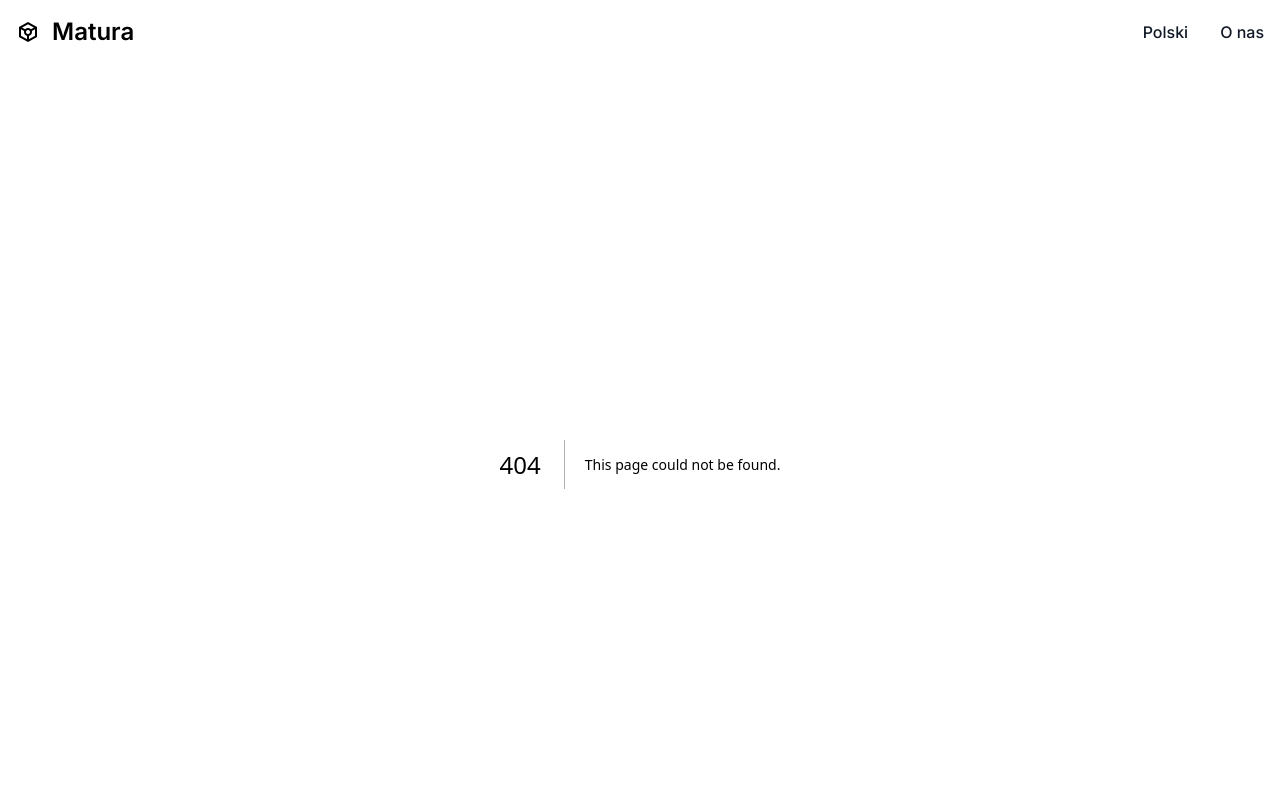
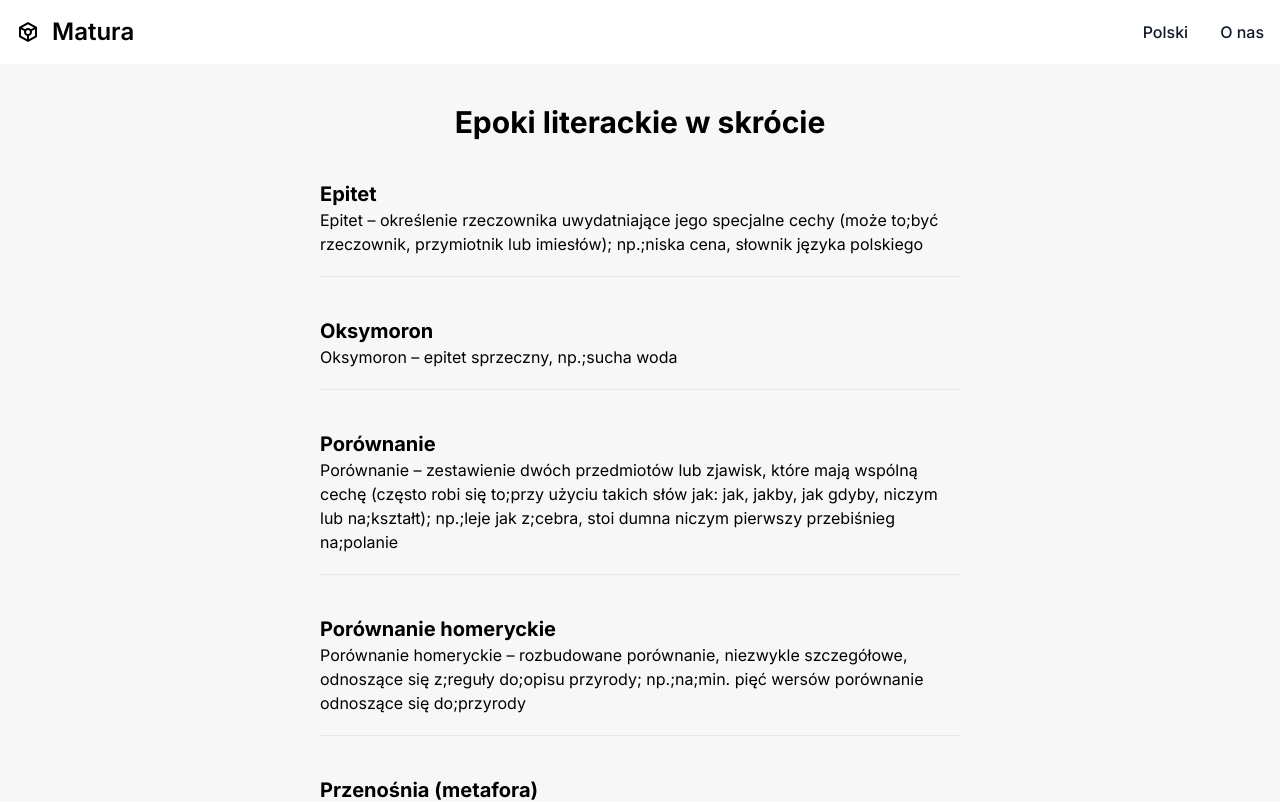
Before and after one commit to loudsheep/polski-matura, a Next.js app: page /polski/srodki-stylistyczne in a window 1280 px wide. Before the commit this address had no page. Shown: the top 802 px of the page. Built offline with nearby package versions, Linux system fonts and the light colour scheme.

Commit message:
Added 'Srodki stylistyczne' page

```diff
--- a/app/polski/page.tsx
+++ b/app/polski/page.tsx
@@ -16,6 +16,9 @@ export default function PolskiPage() {
                     <li>
                         <Link href={"/polski/opracowania"} className="text-blue-500">Opracowania pytań z matury ustnej</Link>
                     </li>
+                    <li>
+                        <Link href={"/polski/srodki-stylistyczne"} className="text-blue-500">Środki stylistyczne</Link>
+                    </li>
                 </ul>
             </div>
         </div>
--- /dev/null
+++ b/app/polski/srodki-stylistyczne/page.tsx
@@ -0,0 +1,34 @@
+'use client';
+
+import React, { useState, useEffect } from 'react';
+
+export default function SrodkiPage() {
+    const [jsonData, setJsonData] = useState<any>(null);
+
+    useEffect(() => {
+        const fetchData = async () => {
+            try {
+                const response = await fetch('/data/srodki.json');
+                const data = await response.json();
+                setJsonData(data);
+            } catch (error) {
+                console.error('Error fetching JSON data:', error);
+            }
+        };
+
+        fetchData();
+    }, []);
+
+    return (
+        <div className='w-11/12 md:w-5/6 lg:w-3/4 xl:w-1/2 mx-auto flex-col items-center'>
+            <h1 className='text-center text-3xl font-bold my-10'>Epoki literackie w skrócie</h1>
+
+            {jsonData && jsonData.map((value: any, idx: any) => (
+                <div key={idx} className='mb-10 pb-5 border-b'>
+                    <h2 className='text-xl font-bold'>{value.title}</h2>
+                    <p>{value.content}</p>
+                </div>
+            ))}
+        </div>
+    )
+}
--- /dev/null
+++ b/public/data/srodki.json
@@ -0,0 +1,142 @@
+[
+    {
+        "title": "Epitet",
+        "content": "Epitet – określenie rzeczownika uwydatniające jego specjalne cechy (może to;być rzeczownik, przymiotnik lub imiesłów); np.;niska cena, słownik języka polskiego"
+    },
+    {
+        "title": "Oksymoron",
+        "content": "Oksymoron – epitet sprzeczny, np.;sucha woda"
+    },
+    {
+        "title": "Porównanie",
+        "content": "Porównanie – zestawienie dwóch przedmiotów lub zjawisk, które mają wspólną cechę (często robi się to;przy użyciu takich słów jak: jak, jakby, jak gdyby, niczym lub na;kształt); np.;leje jak z;cebra, stoi dumna niczym pierwszy przebiśnieg na;polanie"
+    },
+    {
+        "title": "Porównanie homeryckie",
+        "content": "Porównanie homeryckie – rozbudowane porównanie, niezwykle szczegółowe, odnoszące się z;reguły do;opisu przyrody; np.;na;min. pięć wersów porównanie odnoszące się do;przyrody"
+    },
+    {
+        "title": "Przenośnia (metafora) ",
+        "content": "Przenośnia (metafora) - zabieg polegający na;skojarzeniu ze;sobą nawet odległych pojęć; jest to;zestawienie wyrazów w;taki sposób, aby wydobyć nowe znaczenie; np.;wiosłując skrzydłami. Przenośnia ma;kilka swoich odmian:"
+    },
+    {
+        "title": "Personifikacja (uosobienie)",
+        "content": "Personifikacja (uosobienie) – nadanie przedmiotom, zjawiskom lub pojęciom cech ludzkich; np.;kamienie przemówiły"
+    },
+    {
+        "title": "Animizacja (ożywienie)",
+        "content": "Animizacja (ożywienie) – nadanie martwej przyrodzie i;zjawiskom cech istot żywych; np.;liście latały"
+    },
+    {
+        "title": "Metonimia (zamiennia) ",
+        "content": "Metonimia (zamiennia) - zastąpienie właściwego wyrazu innym, który;jest w;jakimś związku z;tym słowem; np.;czytam Tuwima (zamiast: czytam dzieła Tuwima),;Urząd Miasta ogłosił (zamiast: burmistrz ogłosił), ryknęły spiże (zamiast: ryknęły armaty ze;spiżu), tym żyje ulica (zamiast: tym tematem interesują się ludzie i;mówią o;nim na;ulicy)"
+    },
+    {
+        "title": "Synekdocha (odmiana metonimii)",
+        "content": "Synekdocha (odmiana metonimii) – ma;dwa typy: pars pro toto (część za;całość), np.;witam w;moich;progach (mówimy o;progu, ale;mamy na;myśli cały dom); dach nad;głową (chodzi o;dom, a;nie;o;sam dach) oraz;totum;pro parte (całość zamiast części), np.;szkoła jest przeciwna (a;przecież chodzi o;uczniów lub nauczycieli, a;nie;o;budynek); ścigała mnie policja (a;przecież goniło mnie tylko;kilku funkcjonariuszy)"
+    },
+    {
+        "title": "Peryfraza (omówienie) ",
+        "content": "Peryfraza (omówienie) - wskazanie na;cechę jakiegoś przedmiotu zamiast nazwania go;wprost (“gwiazda ognista” zamiast “słońce”, “z chińskich ziół ciągnione treści” zamiast “herbata”, “Jan z;Czarnolasu” zamiast “Jan Kochanowski”, “kobieta z;rybim ogonem” zamiast “syrena”)"
+    },
+    {
+        "title": "Eufemizm",
+        "content": "Eufemizm – omówienie polegające na;złagodzeniu tonu wypowiedzi, np.;“mijać się z;prawdą” zamiast “kłamać”, “nie wylewać za;kołnierz” zamiast “pić dużo alkoholu”"
+    },
+    {
+        "title": "Apostrofa",
+        "content": "Apostrofa – zwrot do;adresata"
+    },
+    {
+        "title": "Inwokacja",
+        "content": "Inwokacja – rozbudowana apostrofa o;podniosłym charakterze; najczęściej zwracamy się do;bóstw, muz lub ojczyzny"
+    },
+    {
+        "title": "Powtórzenie",
+        "content": "Powtórzenie – występowanie w;obrębie jednego zdania lub akapitu tych samych wyrazów"
+    },
+    {
+        "title": "Anafora",
+        "content": "Anafora – odmiana powtórzenia, w;której;kolejne wersy tekstu poetyckiego zaczynają się od;tego samego wyrazu"
+    },
+    {
+        "title": "Epifora",
+        "content": "Epifora – odmiana powtórzenia, w;której;te;same wyrazy pojawiają się na;końcu;wersu"
+    },
+    {
+        "title": "Paralelizm składniowy",
+        "content": "Paralelizm składniowy – powtarzająca się konstrukcja zdania (np.;w;Biblii: “I stworzył Pan człowieka. I;wiedział, że;było to;dobre”)"
+    },
+    {
+        "title": "Inwersja (szyk przestawny)",
+        "content": "Inwersja (szyk przestawny)"
+    },
+    {
+        "title": "Zdrobnienie",
+        "content": "Zdrobnienie – dodanie do;wyrazu formantu zdrobniającego, np.;‑ek, co;ma;za;zadanie wzbudzić sympatię, politowanie lub ironię. Są;to;wyrazy o;dodatnim zabarwieniu uczuciowym; np.;piesek, nosek, staruszek"
+    },
+    {
+        "title": "Zgrubienie",
+        "content": "Zgrubienie – dodatnie do;wyrazu formantu oznaczającego coś dużego, np.;‑isko, co;ma;za;zadanie wyrazić niechęć, pogardę lub lekceważenie. Są;to;wyrazy o;ujemnym zabarwieniu uczuciowym; np.;psisko, nochal, staruch"
+    },
+    {
+        "title": "Neologizm",
+        "content": "Neologizm – nowe słowo, np.;siebiepewny"
+    },
+    {
+        "title": "Archaizm",
+        "content": "Archaizm – słowo, które wyszło z;użycia, np.;kajet"
+    },
+    {
+        "title": "Zapożyczenie",
+        "content": "Zapożyczenie – słowo z;obcego języka, np.;boss, gate"
+    },
+    {
+        "title": "Onomatopeja",
+        "content": "Onomatopeja – wyraz dźwiękonaśladowczy"
+    },
+    {
+        "title": "Instrumentacja głoskowa (eufonia)",
+        "content": "Instrumentacja głoskowa (eufonia) – taki dobór słów w;tekście, które przez;bliskie występowanie i;podobne głoski tworzą odmienne brzmienie np.;naśladują krople deszczu “O szyby deszcz dzwoni, deszcz dzwoni jesienny”"
+    },
+    {
+        "title": "Inwersja",
+        "content": "Inwersja – szyk przestawny"
+    },
+    {
+        "title": "Hiperbola",
+        "content": "Hiperbola – wyolbrzymienie, przesada; np.;zjadłbym konia z;kopytami"
+    },
+    {
+        "title": "Paradoks ",
+        "content": "Paradoks - coś nieprawdopodobnego, zaskakującego"
+    },
+    {
+        "title": "Pytanie retoryczne",
+        "content": "Pytanie retoryczne – pytanie, na;które nie;oczekujemy odpowiedzi (np.;dlatego, że;jest ona oczywista)"
+    },
+    {
+        "title": "Wykrzyknienie",
+        "content": "Wykrzyknienie – zdanie wykrzyknikowe"
+    },
+    {
+        "title": "Synonim",
+        "content": "Synonim – wyraz bliskoznaczny: wyraz o;podobnym znaczeniu, a;innym brzmieniu, innej budowie"
+    },
+    {
+        "title": "Antonim",
+        "content": "Antonim – przeciwieństwo (ciepły –;zimny)"
+    },
+    {
+        "title": "Homonim",
+        "content": "Homonim – wyrazy o;innym znaczeniu, a;tym samym brzmieniu lub budowie np.;klucz, zamek"
+    },
+    {
+        "title": "Symbol",
+        "content": "Symbol – oprócz jednego znaczenia ma;swój sens przenośny, a;właściwie wiele sensów, zależy od;interpretacji (czasami zmieniają sens alegorii, np.;lis to;nie;tylko;spryt, bo;w;“Małym Księciu” symbolizuje przyjaźń)"
+    },
+    {
+        "title": "Alegoria",
+        "content": "Alegoria – prócz jednego znaczenia ma;swój sens przenośny JEDEN – utrwalony kulturowo np.;kobieta z;zawiązanymi oczami i;wagą to;alegoria sprawiedliwości; sowa – mądrość;"
+    }
+]
```
